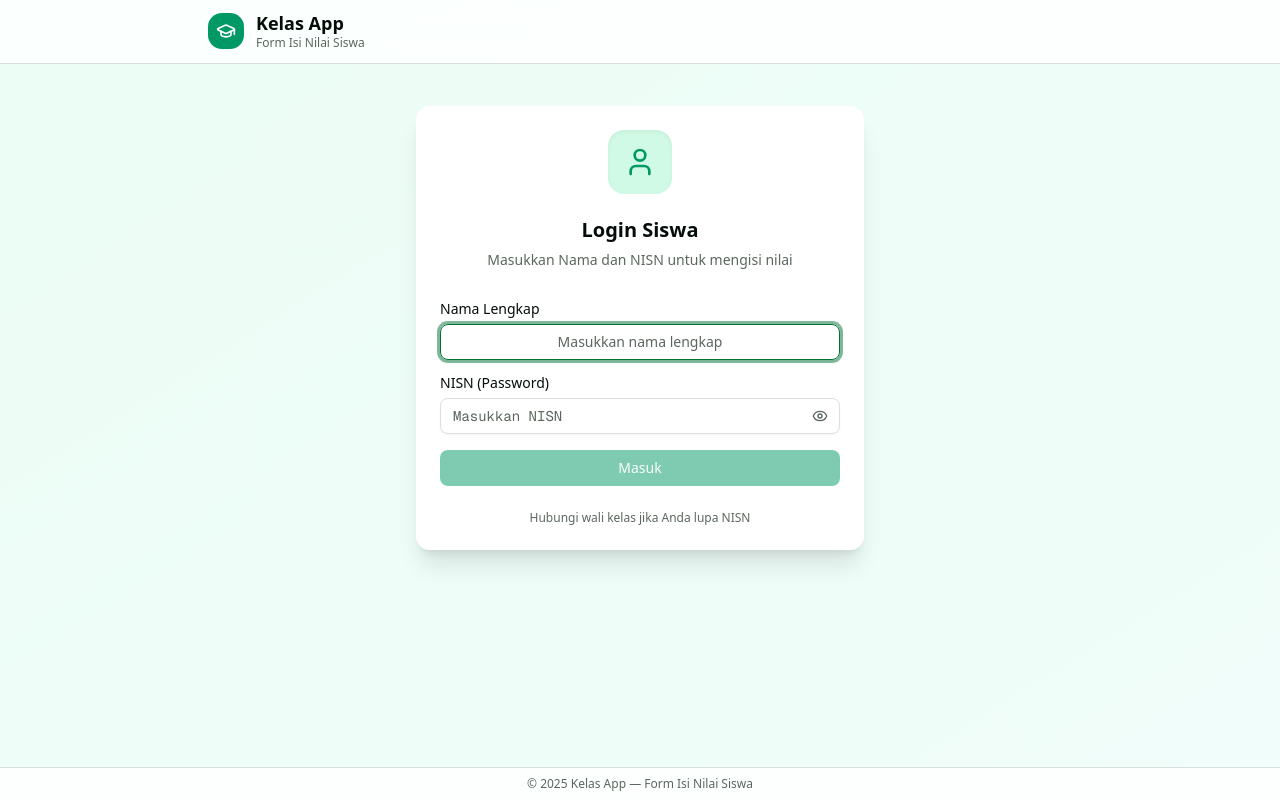
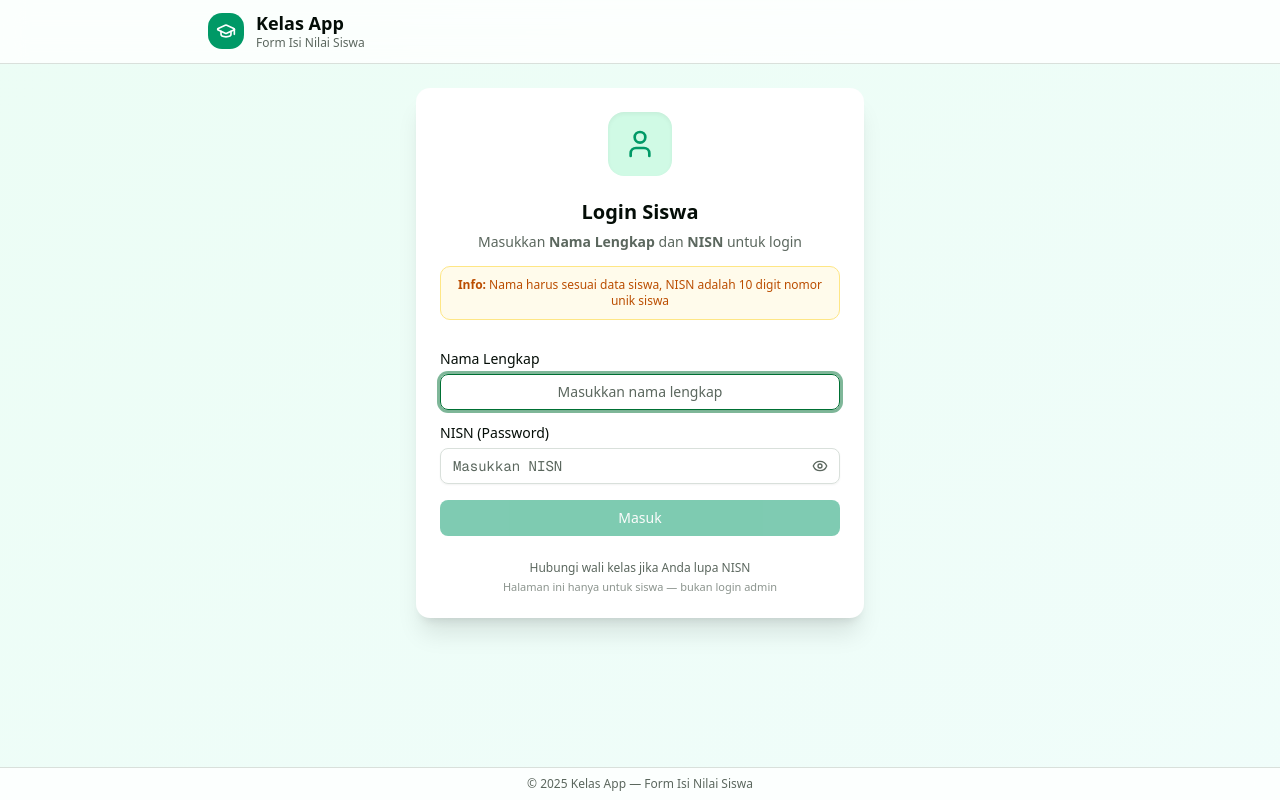
Before and after one commit to DavidSitinjak01/kelas-app, a Next.js app: page /form-nilai in a window 1280 px wide. Built offline with nearby package versions, Linux system fonts and the light colour scheme.

Commit message:
fix: improve student login error messages and add helpful hints
- Better error messages with contextual hints (NISN format, name matching)
- Add info box explaining Nama + NISN credentials
- Add note that this is student-only login (not admin)
- Fix JSX syntax error in login error display

```diff
--- a/src/app/api/public/student-login/route.ts
+++ b/src/app/api/public/student-login/route.ts
@@ -22,7 +22,7 @@ export async function POST(request: Request) {
 
     if (!siswa) {
       return NextResponse.json(
-        { error: 'NISN tidak ditemukan' },
+        { error: 'NISN tidak ditemukan — pastikan NISN benar (10 digit angka)' },
         { status: 401 }
       )
     }
@@ -30,7 +30,7 @@ export async function POST(request: Request) {
     // Verify Nama as username (case-insensitive)
     if (siswa.nama.toLowerCase().trim() !== nama.toLowerCase().trim()) {
       return NextResponse.json(
-        { error: 'Nama tidak sesuai dengan NISN' },
+        { error: `Nama "${nama}" tidak sesuai dengan NISN tersebut — cek kembali nama dan NISN Anda` },
         { status: 401 }
       )
     }
--- a/src/app/form-nilai/page.tsx
+++ b/src/app/form-nilai/page.tsx
@@ -341,14 +341,27 @@ export default function FormNilaiPage() {
                 </div>
                 <h2 className="text-xl font-bold">Login Siswa</h2>
                 <p className="text-sm text-muted-foreground">
-                  Masukkan Nama dan NISN untuk mengisi nilai
+                  Masukkan <strong>Nama Lengkap</strong> dan <strong>NISN</strong> untuk login
                 </p>
+                <div className="mt-2 rounded-lg bg-amber-50 dark:bg-amber-950/30 p-2.5 text-xs text-amber-700 dark:text-amber-400 border border-amber-200 dark:border-amber-800">
+                  <strong>Info:</strong> Nama harus sesuai data siswa, NISN adalah 10 digit nomor unik siswa
+                </div>
               </CardHeader>
               <CardContent>
                 <form onSubmit={handleLogin} className="space-y-4">
                   {loginError && (
-                    <div className="rounded-lg bg-red-50 dark:bg-red-950/50 p-3 text-sm text-red-600 dark:text-red-400 border border-red-200 dark:border-red-800">
-                      {loginError}
+                    <div className="rounded-lg bg-red-50 dark:bg-red-950/50 p-3 border border-red-200 dark:border-red-800">
+                      <p className="text-sm font-medium text-red-600 dark:text-red-400">{loginError}</p>
+                      {loginError.includes('NISN') && (
+                        <p className="text-xs text-red-500 dark:text-red-500 mt-1">
+                          Pastikan NISN yang dimasukkan benar (10 digit angka)
+                        </p>
+                      )}
+                      {loginError.includes('Nama') && (
+                        <p className="text-xs text-red-500 dark:text-red-500 mt-1">
+                          Nama harus sesuai dengan data yang terdaftar
+                        </p>
+                      )}
                     </div>
                   )}
                   <div className="space-y-2">
@@ -401,7 +414,8 @@ export default function FormNilaiPage() {
                   </Button>
                 </form>
                 <div className="mt-6 text-center text-xs text-muted-foreground">
-                  Hubungi wali kelas jika Anda lupa NISN
+                  <p>Hubungi wali kelas jika Anda lupa NISN</p>
+                  <p className="mt-1 text-[11px] opacity-70">Halaman ini hanya untuk siswa — bukan login admin</p>
                 </div>
               </CardContent>
             </Card>
```
